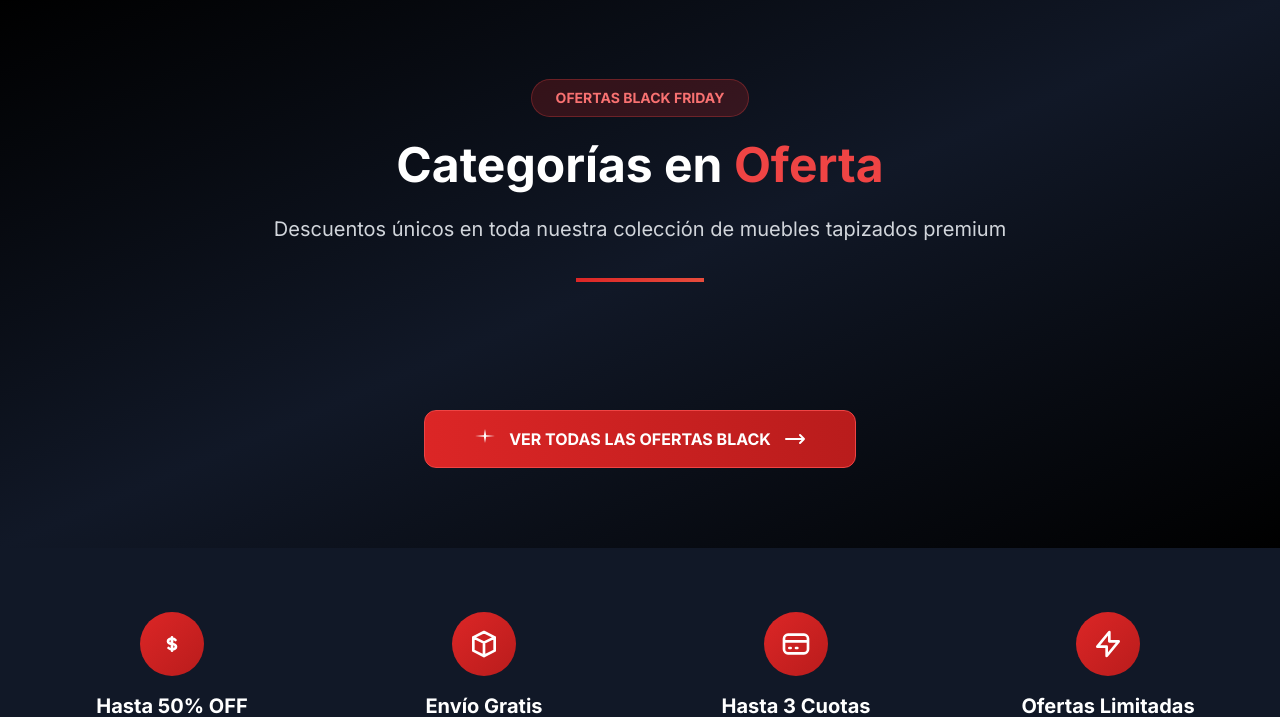
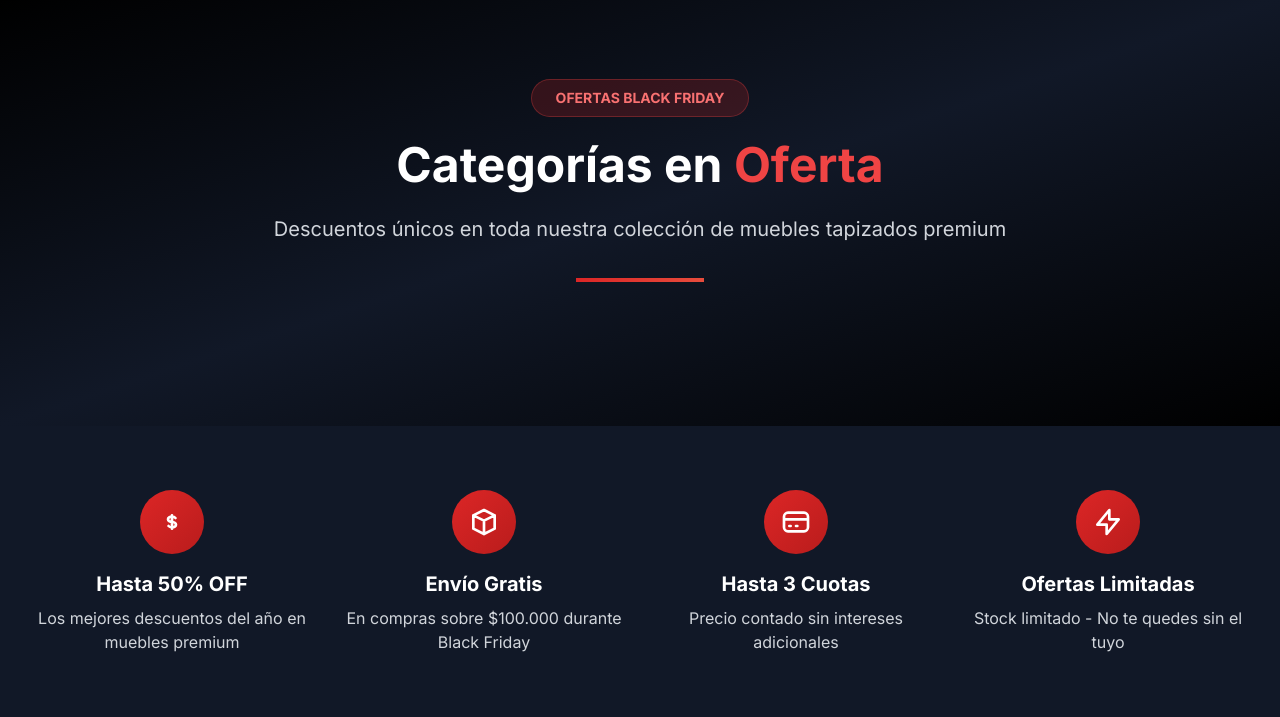
Before and after one commit to FelipeJS1295/ecomercejerkhome, a FastAPI app: page / in a window 1280 px wide. Shown: the part 941-1658 px from the top of the page. Run offline with FastAPI, Linux system fonts and the light colour scheme; some libraries are stand-ins or nearby versions.

Commit message:
cambios precios

```diff
--- a/app/templates/index.html
+++ b/app/templates/index.html
@@ -257,7 +257,7 @@
                             {{ categoria.nombre }}
                         </h3>
                         <div class="text-red-400 font-semibold mt-1">
-                            {% if loop.index == 1 %}Desde $299.990{% elif loop.index == 2 %}Desde $459.990{% else %}Desde $189.990{% endif %}
+                            {% if loop.index == 1 %}Desde $5.990{% elif loop.index == 2 %}Desde $59.990{% else %}Desde $189.990{% endif %}
                         </div>
                     </div>
 
@@ -288,20 +288,6 @@
                 </div>
             </div>
             {% endfor %}
-        </div>
-
-        <!-- View All Button -->
-        <div class="text-center mt-16">
-            <a href="/ofertas-black-friday"
-               class="inline-flex items-center px-12 py-4 bg-gradient-to-r from-red-600 to-red-700 text-white font-bold rounded-xl hover:shadow-2xl hover:shadow-red-500/40 transition-all duration-300 transform hover:scale-105 border border-red-500">
-                <svg class="w-6 h-6 mr-3" fill="currentColor" viewBox="0 0 24 24">
-                    <path d="M12,2L13.09,8.26L22,9L13.09,9.74L12,16L10.91,9.74L2,9L10.91,8.26L12,2Z"/>
-                </svg>
-                <span>VER TODAS LAS OFERTAS BLACK</span>
-                <svg class="w-6 h-6 ml-3" fill="none" stroke="currentColor" viewBox="0 0 24 24">
-                    <path stroke-linecap="round" stroke-linejoin="round" stroke-width="2" d="M17 8l4 4m0 0l-4 4m4-4H3"></path>
-                </svg>
-            </a>
         </div>
     </div>
 </section>
```
